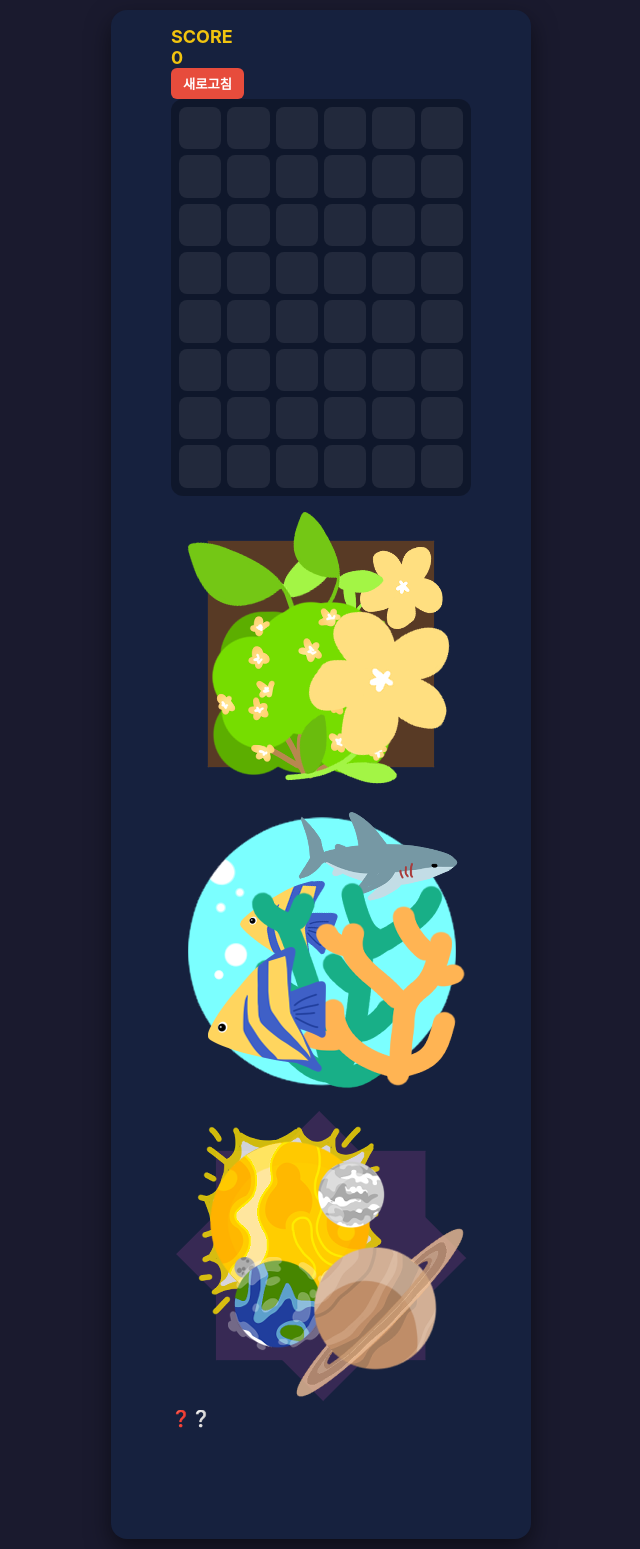
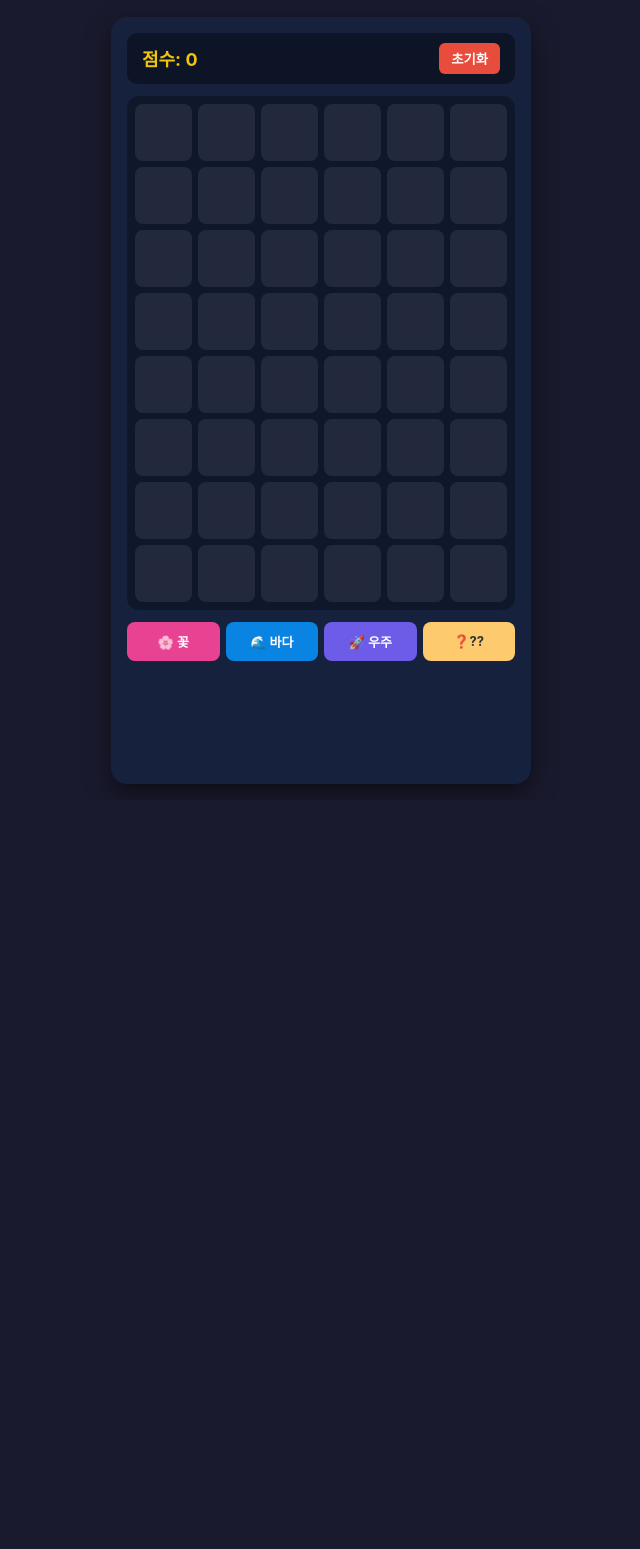
Before and after one commit to YgameY/Keep-Merging, a plain HTML site: page index.html in a window 1280 px wide. Shown: the whole page, without its empty margins (319-959 px from the left). After the commit the page ends 800 px from the top, so only its background shows below. Drawn offline with Linux system fonts and the light colour scheme.

Commit message:
Update index.html

```diff
--- a/index.html
+++ b/index.html
@@ -2,70 +2,41 @@
 <html lang="ko">
 <head>
     <meta charset="UTF-8">
-    <meta name="viewport" content="width=device-width, initial-scale=1.0, user-scalable=no">
+    <meta name="viewport" content="width=device-width, initial-scale=1.0">
     <title>Keep Merging</title>
     <link rel="stylesheet" href="style.css">
 
-    <!-- 구글 애드센스 코드 (오타 없이 전체 복사되었는지 확인) -->
-    <script async src="https://pagead2.googlesyndication.com/pagead/js/adsbygoogle.js?client=ca-pub-5020621447201154"
-     crossorigin="anonymous"></script>
-
 </head>
 <body>
-    <!-- 1920x1080 배경 무대 -->
-    <div id="game-stage" class="game-stage">
-
-        <!-- 중앙 불투명 50% 하얀색 세로 구역 -->
-        <div class="center-card">
-
-            <!-- 상단 게임 영역 -->
-            <div class="top-section">
-                <!-- 좌측 사이드바 -->
-                <div class="left-sidebar">
-                    <div class="score-box">
-                        <div class="score-title">SCORE</div>
-                        <div id="score-value" class="score-num">0</div>
-                    </div>
-
-                    <!-- 글씨로 변경된 새로고침 버튼 -->
-                    <button id="reset-btn" class="reset-btn" title="판 초기화">
-                        새로고침
-                    </button>
-                </div>
-
-                <!-- 검정색 6x8 머지판 -->
-                <div id="merge-board" class="merge-board">
-                    <!-- 48칸 자동 생성 -->
-                </div>
-            </div>
-
-            <!-- 생성기 퀵바 (6x1) -->
-            <div id="quickbar" class="quickbar">
-    <div class="generator-slot" onclick="spawnItem('flower')" title="꽃 바구니">
-        <img src="images/basket_flower.png" alt="꽃 바구니" onerror="this.src='https://via.placeholder.com/80?text=Flower'">
-    </div>
-    <div class="generator-slot" onclick="spawnItem('ocean')" title="바다 바구니">
-        <img src="images/basket_ocean.png" alt="바다 바구니" onerror="this.src='https://via.placeholder.com/80?text=Ocean'">
-    </div>
-    <div class="generator-slot" onclick="spawnItem('space')" title="우주 바구니">
-        <img src="images/basket_space.png" alt="우주 바구니" onerror="this.src='https://via.placeholder.com/80?text=Space'">
-    </div>
-    <div class="generator-slot empty"></div>
-    <div class="generator-slot empty"></div>
-
-    <!-- ❓❔ 랜덤 버튼 (onclick="spawnRandom()" 확인) -->
-    <div class="generator-slot random-slot" onclick="spawnRandom()" title="랜덤 생성기">
-        <span class="random-icon">❓❔</span>
-    </div>
-</div>
-
-            <!-- 핑크색 광고판 위치 -->
-            <div class="ad-banner">
-                <span>   </span>
-            </div>
-
+    <div id="game-stage">
+        <div class="header-bar">
+            <div class="score-box">점수: <span id="score-value">0</span></div>
+            <button id="reset-btn">초기화</button>
         </div>
 
+        <!-- 6x8 머지 판 -->
+        <div id="merge-board"></div>
+
+        <!-- 하단 생성기 버튼 영역 -->
+        <div class="spawner-buttons">
+            <button class="btn-spawn flower" onclick="spawnItem('flower')">🌸 꽃</button>
+            <button class="btn-spawn ocean" onclick="spawnItem('ocean')">🌊 바다</button>
+            <button class="btn-spawn space" onclick="spawnItem('space')">🚀 우주</button>
+            <button class="btn-spawn random" onclick="spawnRandom()">❓??</button>
+        </div>
+
+        <!-- 하단 광고 영역 -->
+        <div class="ad-banner">
+            <ins class="adsbygoogle"
+                 style="display:block; width:100%; height:100%;"
+                 data-ad-client="ca-pub-XXXXXXXXXXXXXXXX"
+                 data-ad-slot="1234567890"
+                 data-ad-format="horizontal"
+                 data-full-width-responsive="true"></ins>
+            <script>
+                 (adsbygoogle = window.adsbygoogle || []).push({});
+            </script>
+        </div>
     </div>
 
     <script src="script.js"></script>
```
